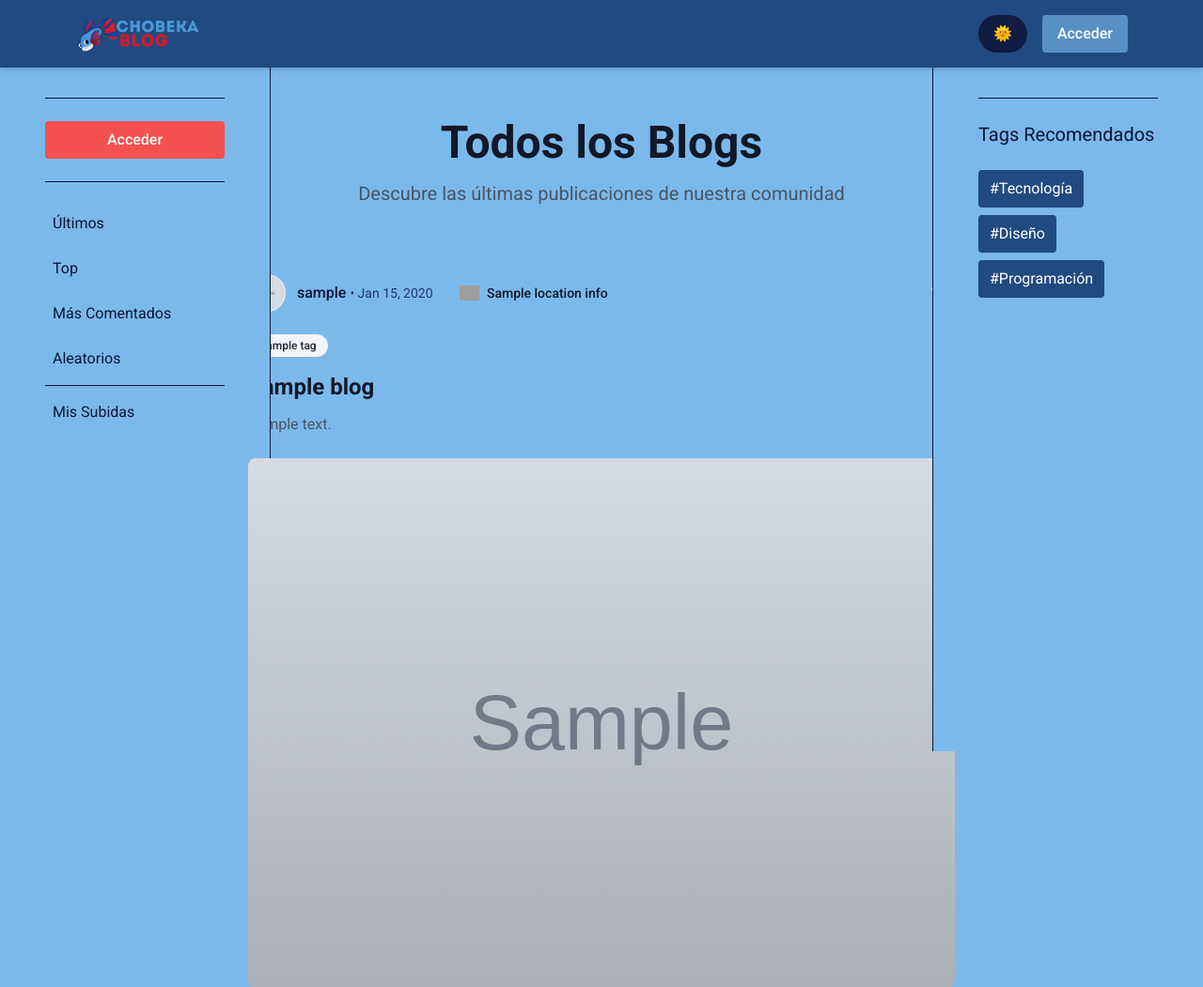
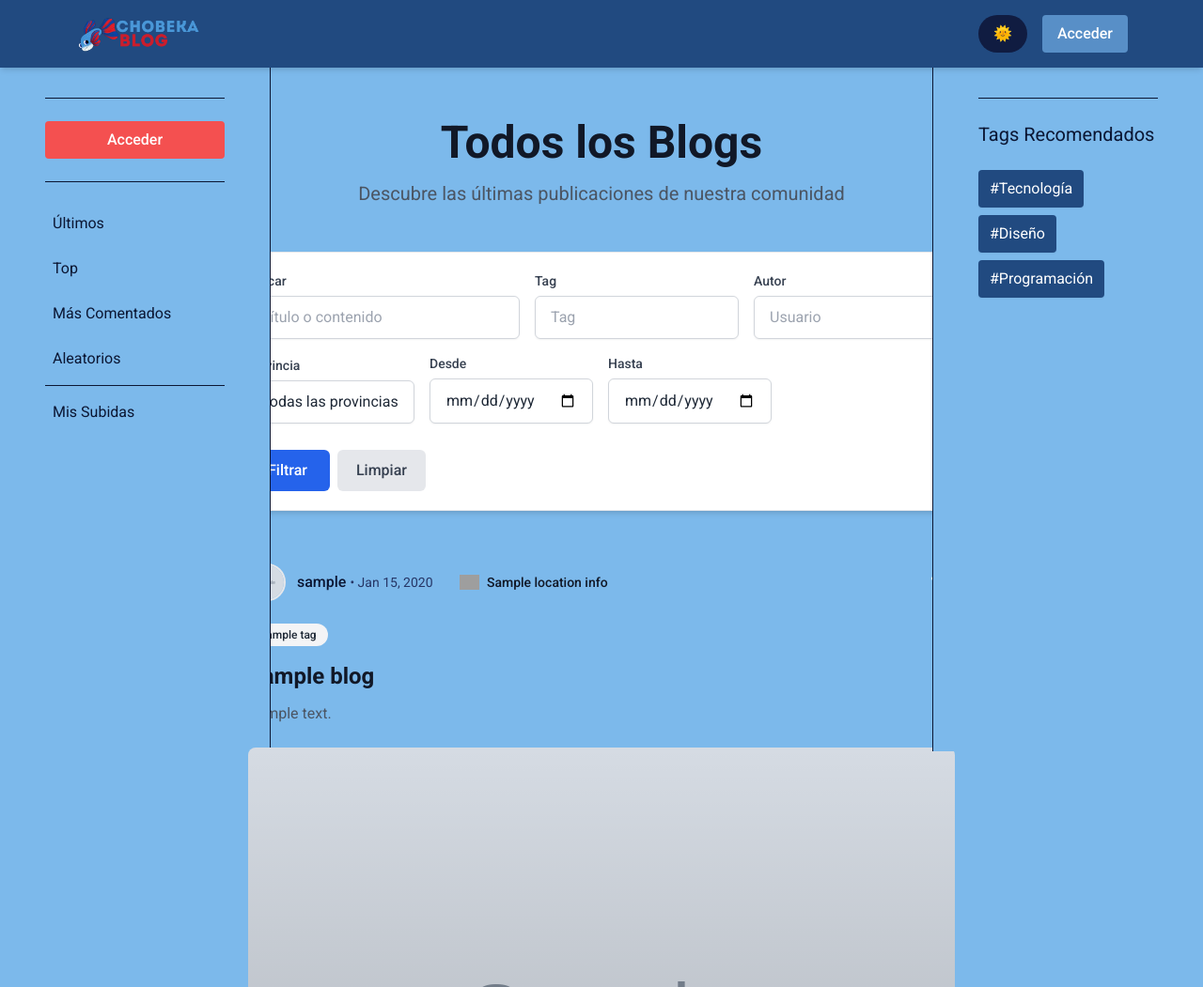
Before and after one commit to edwardperxz/chobeka-blog, a Django app: template blogapp/templates/blogapp/blog_list.html in a window 1280 px wide. Shown: the top 1051 px of the page at 94% size. Run offline with Django 5.2, Linux system fonts and the light colour scheme; the template is opened without the code that fills it: most values are stand-ins (such as "Sample title", 1, 10 or a date in 2020); grey boxes marked "Sample" are stand-in pictures; some libraries are stand-ins or nearby versions; grey boxes are pictures that could not be loaded.

Commit message:
feat: add filtering options to blog list and optimize queryset

```diff
--- a/blogapp/templates/blogapp/blog_list.html
+++ b/blogapp/templates/blogapp/blog_list.html
@@ -11,6 +11,62 @@
       Descubre las últimas publicaciones de nuestra comunidad
     </p>
   </div>
+
+  <!-- Filter/Search Bar -->
+  <form method="get" class="mb-8 bg-white dark:bg-gray-800 rounded-lg shadow-md p-5 flex flex-wrap gap-4 items-end border border-gray-200 dark:border-gray-700">
+    <div class="flex-grow min-w-[180px]">
+      <label for="search" class="block text-sm font-medium text-gray-700 dark:text-gray-300 mb-1.5">Buscar</label>
+      <input type="text" name="search" id="search" value="{{ request.GET.search }}" placeholder="Título o contenido"
+        class="w-full px-4 py-2.5 border border-gray-300 dark:border-gray-600 rounded-md shadow-sm focus:outline-none focus:ring-2 focus:ring-blue-500 focus:border-blue-500 dark:focus:ring-blue-600 bg-white dark:bg-gray-700 text-gray-800 dark:text-white" />
+    </div>
+    <div class="min-w-[140px]">
+      <label for="tag" class="block text-sm font-medium text-gray-700 dark:text-gray-300 mb-1.5">Tag</label>
+      <input type="text" name="tag" id="tag" value="{{ request.GET.tag }}" placeholder="Tag"
+        class="w-full px-4 py-2.5 border border-gray-300 dark:border-gray-600 rounded-md shadow-sm focus:outline-none focus:ring-2 focus:ring-blue-500 focus:border-blue-500 dark:focus:ring-blue-600 bg-white dark:bg-gray-700 text-gray-800 dark:text-white" />
+    </div>
+    <div class="min-w-[140px]">
+      <label for="author" class="block text-sm font-medium text-gray-700 dark:text-gray-300 mb-1.5">Autor</label>
+      <input type="text" name="author" id="author" value="{{ request.GET.author }}" placeholder="Usuario"
+        class="w-full px-4 py-2.5 border border-gray-300 dark:border-gray-600 rounded-md shadow-sm focus:outline-none focus:ring-2 focus:ring-blue-500 focus:border-blue-500 dark:focus:ring-blue-600 bg-white dark:bg-gray-700 text-gray-800 dark:text-white" />
+    </div>
+    <div class="min-w-[180px]">
+      <label for="province" class="block text-sm font-medium text-gray-700 dark:text-gray-300 mb-1.5">Provincia</label>
+      <select name="province" id="province"
+        class="w-full px-4 py-2.5 border border-gray-300 dark:border-gray-600 rounded-md shadow-sm focus:outline-none focus:ring-2 focus:ring-blue-500 focus:border-blue-500 dark:focus:ring-blue-600 bg-white dark:bg-gray-700 text-gray-800 dark:text-white appearance-none">
+        <option value="">Todas las provincias</option>
+        <option value="BOC" {% if request.GET.province == 'BOC' %}selected{% endif %}>Bocas del Toro</option>
+        <option value="CHI" {% if request.GET.province == 'CHI' %}selected{% endif %}>Chiriquí</option>
+        <option value="COC" {% if request.GET.province == 'COC' %}selected{% endif %}>Coclé</option>
+        <option value="COL" {% if request.GET.province == 'COL' %}selected{% endif %}>Colón</option>
+        <option value="DAR" {% if request.GET.province == 'DAR' %}selected{% endif %}>Darién</option>
+        <option value="HER" {% if request.GET.province == 'HER' %}selected{% endif %}>Herrera</option>
+        <option value="LOS" {% if request.GET.province == 'LOS' %}selected{% endif %}>Los Santos</option>
+        <option value="PAN" {% if request.GET.province == 'PAN' %}selected{% endif %}>Panamá</option>
+        <option value="VER" {% if request.GET.province == 'VER' %}selected{% endif %}>Veraguas</option>
+        <option value="POE" {% if request.GET.province == 'POE' %}selected{% endif %}>Panamá Oeste</option>
+      </select>
+    </div>
+    <div class="min-w-[140px]">
+      <label for="date_from" class="block text-sm font-medium text-gray-700 dark:text-gray-300 mb-1.5">Desde</label>
+      <input type="date" name="date_from" id="date_from" value="{{ request.GET.date_from }}"
+        class="w-full px-4 py-2.5 border border-gray-300 dark:border-gray-600 rounded-md shadow-sm focus:outline-none focus:ring-2 focus:ring-blue-500 focus:border-blue-500 dark:focus:ring-blue-600 bg-white dark:bg-gray-700 text-gray-800 dark:text-white" />
+    </div>
+    <div class="min-w-[140px]">
+      <label for="date_to" class="block text-sm font-medium text-gray-700 dark:text-gray-300 mb-1.5">Hasta</label>
+      <input type="date" name="date_to" id="date_to" value="{{ request.GET.date_to }}"
+        class="w-full px-4 py-2.5 border border-gray-300 dark:border-gray-600 rounded-md shadow-sm focus:outline-none focus:ring-2 focus:ring-blue-500 focus:border-blue-500 dark:focus:ring-blue-600 bg-white dark:bg-gray-700 text-gray-800 dark:text-white" />
+    </div>
+    <div class="flex items-center gap-2 mt-3">
+      <button type="submit"
+        class="px-6 py-2.5 bg-blue-600 text-white rounded-md font-medium hover:bg-blue-700 focus:outline-none focus:ring-2 focus:ring-blue-500 focus:ring-offset-2 transition-colors duration-200">
+        Filtrar
+      </button>
+      <a href="{% url 'blogapp:blog_list' %}"
+        class="px-5 py-2.5 bg-gray-200 dark:bg-gray-700 text-gray-700 dark:text-gray-200 rounded-md font-medium hover:bg-gray-300 dark:hover:bg-gray-600 transition-colors duration-200">
+        Limpiar
+      </a>
+    </div>
+  </form>
 
   <!-- Blog List -->
   <div class="grid gap-8 md:grid-cols-1 lg:grid-cols-1">
```
Also changed, not shown: blogapp/views.py (+110 -43 lines).
